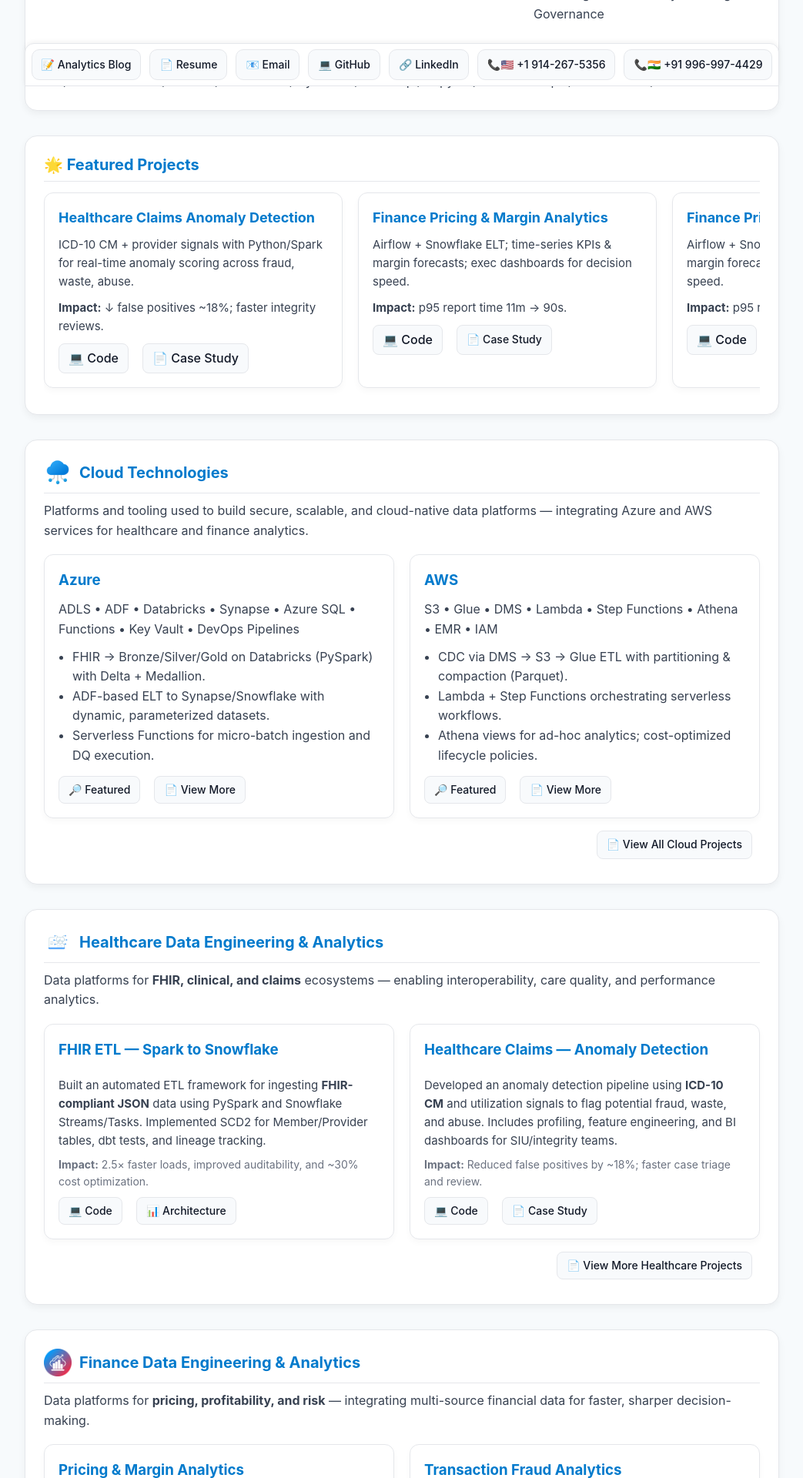
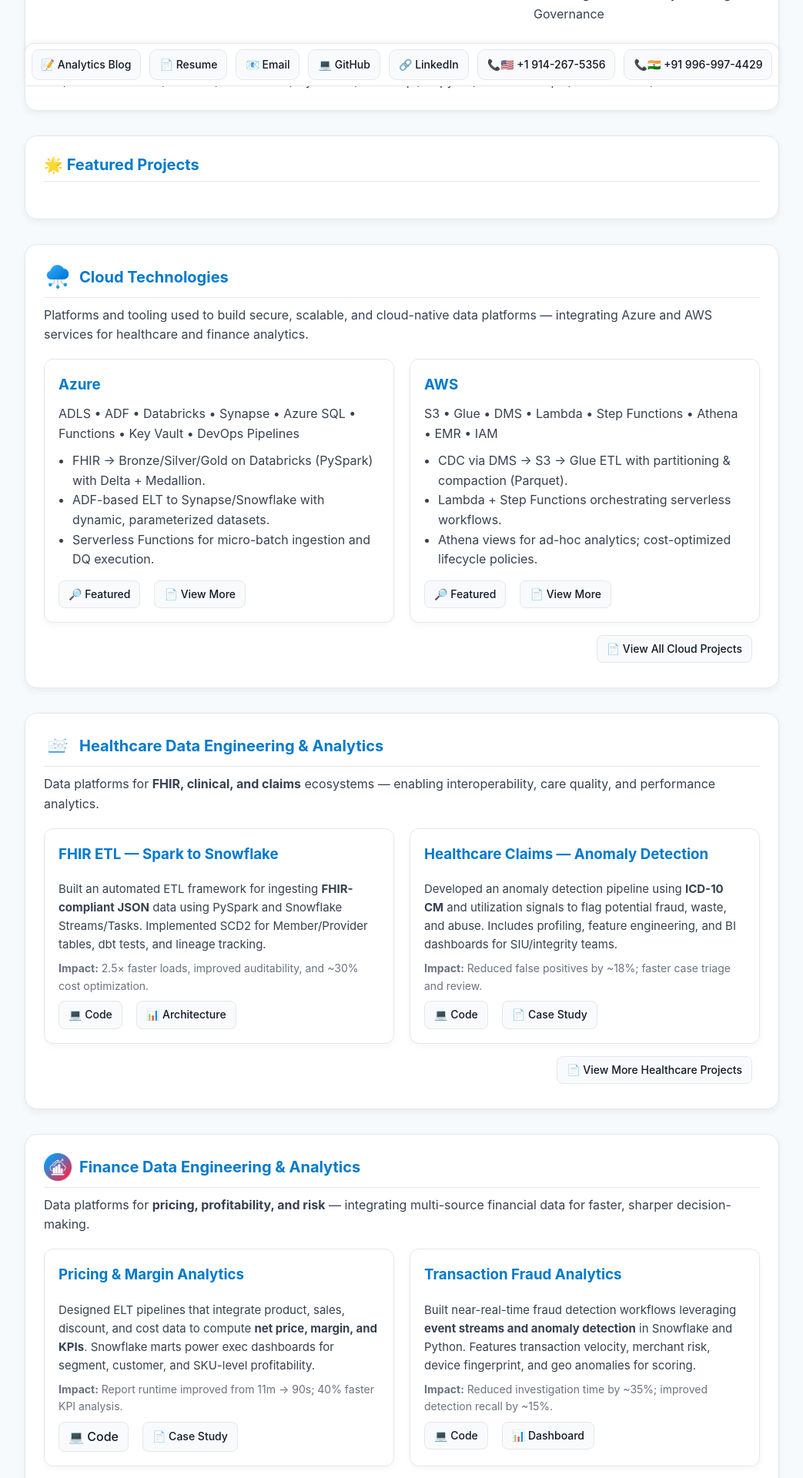
Before and after one commit to PawanJadhav7/PawanJadhav.github.io, a Jekyll site: the page built from index.md, in a window 1280 px wide. Shown: the part 1042-2962 px from the top of the page at 77% size, without its empty margins (118-1161 px from the left). Built offline with Jekyll 4.4.1, drawn with Linux system fonts in a browser that asks for light colours.

Commit message:
Remove project entries from index.md
Removed project entries for Healthcare Claims Anomaly Detection and Finance Pricing & Margin Analytics from the index.

```diff
--- a/index.md
+++ b/index.md
@@ -223,62 +223,7 @@ layout: default
   <div id="fpTrack" class="fp-track" tabindex="0">
 
 
-    <!-- Project 2 -->
-    <article class="fp-card">
-      <h3>Healthcare Claims Anomaly Detection</h3>
-      <p>ICD-10 CM + provider signals with Python/Spark for real-time anomaly scoring across fraud, waste, abuse.</p>
-      <p class="fp-impact"><strong>Impact:</strong> ↓ false positives ~18%; faster integrity reviews.</p>
-     <div class="fp-btns" style="margin-top:8px;display:flex;flex-wrap:wrap;gap:8px;">
-      <a class="btn" href="https://github.com/PawanJadhav7/healthcare-claims-anomaly-detection/blob/main/README.md" target="_blank" rel="noopener noreferrer"
-         style="display:inline-flex;align-items:center;justify-content:center;padding:6px 12px;border-radius:8px;border:1px solid #e5e7eb;background:#f8fafc;color:#111827;text-decoration:none;font-
-         size:14px;">💻 Code</a>
 
-      <a class="btn" href="{{ '/healthcare-claims-anomaly-detection/' | relative_url }}" target="_blank" rel="noopener noreferrer"
-         style="display:inline-flex;align-items:center;justify-content:center;padding:6px 12px;border-radius:8px;border:1px solid #e5e7eb;background:#f8fafc;color:#111827;text-decoration:none;font-
-          size:14px;">📄 Case Study</a>
-      </div>
-     </article>
-
-
-     <!-- Project 3 -->
-    <article class="fp-card">
-      <h3>Finance Pricing & Margin Analytics</h3>
-      <p>Airflow + Snowflake ELT; time-series KPIs & margin forecasts; exec dashboards for decision speed.</p>
-      <p class="fp-impact"><strong>Impact:</strong> p95 report time 11m → 90s.</p>
-       <div class="fp-btns" style="margin-top:8px;display:flex;flex-wrap:wrap;gap:8px;">
-        <a class="btn" href="https://github.com/PawanJadhav7/pricing-margin-analytics" target="_blank" rel="noopener noreferrer"
-           style="display:inline-flex;align-items:center;justify-content:center;padding:6px 12px;border-radius:8px;border:1px solid #e5e7eb;background:#f8fafc;color:#111827;text-decoration:none;font-
-           size:14px;">💻 Code</a>
-
-        <a class="btn" href="{{ '/pricingandmarginanalytics/' | relative_url }}"
-         target="_self"
-         style="display:inline-flex;align-items:center;justify-content:center;
-                padding:6px 12px;border-radius:8px;border:1px solid #e5e7eb;
-                background:#f8fafc;color:#111827;text-decoration:none;font-size:14px;">
-         📄 Case Study
-      </a>
-      </div>
-    </article>
-
-     <!-- Project 4 -->
-    <article class="fp-card">
-      <h3>Finance Pricing & Margin Analytics</h3>
-      <p>Airflow + Snowflake ELT; time-series KPIs & margin forecasts; exec dashboards for decision speed.</p>
-      <p class="fp-impact"><strong>Impact:</strong> p95 report time 11m → 90s.</p>
-       <div class="fp-btns" style="margin-top:8px;display:flex;flex-wrap:wrap;gap:8px;">
-        <a class="btn" href="https://github.com/PawanJadhav7/pricing-margin-analytics" target="_blank" rel="noopener noreferrer"
-           style="display:inline-flex;align-items:center;justify-content:center;padding:6px 12px;border-radius:8px;border:1px solid #e5e7eb;background:#f8fafc;color:#111827;text-decoration:none;font-
-           size:14px;">💻 Code</a>
-
-        <a class="btn" href="{{ '/pricingandmarginanalytics/' | relative_url }}"
-         target="_self"
-         style="display:inline-flex;align-items:center;justify-content:center;
-                padding:6px 12px;border-radius:8px;border:1px solid #e5e7eb;
-                background:#f8fafc;color:#111827;text-decoration:none;font-size:14px;">
-         📄 Case Study
-      </a>
-      </div>
-    </article>
 
     <!-- Copy/paste more .fp-card blocks here for additional projects -->
   </div>
```
